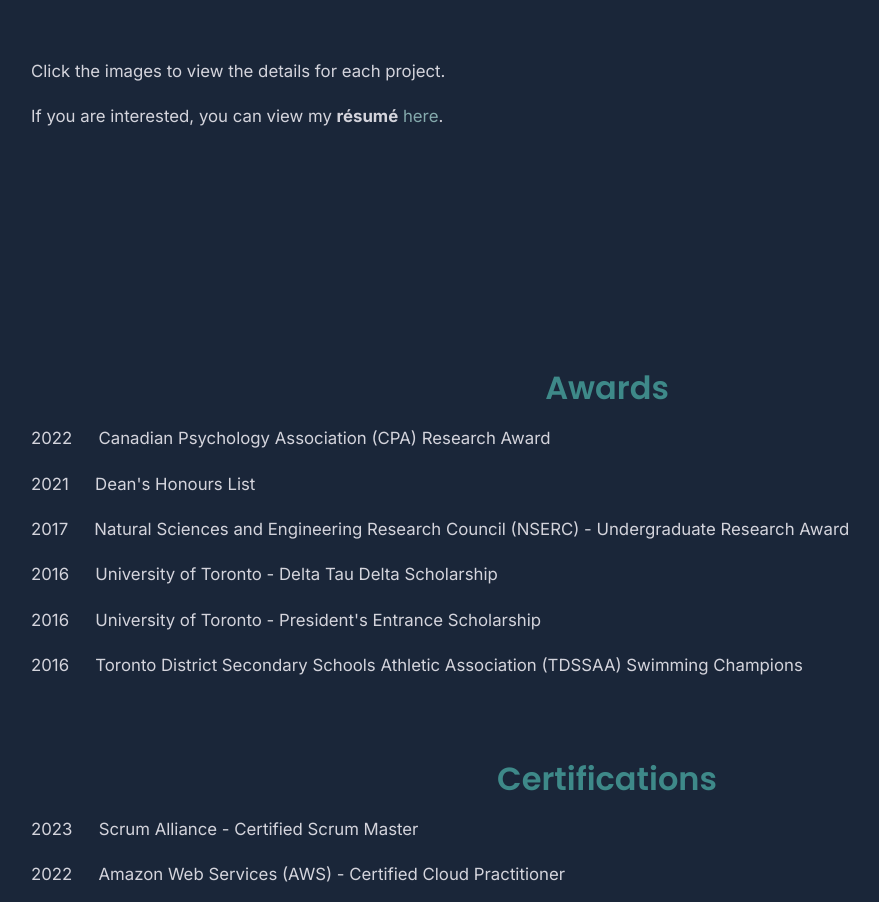
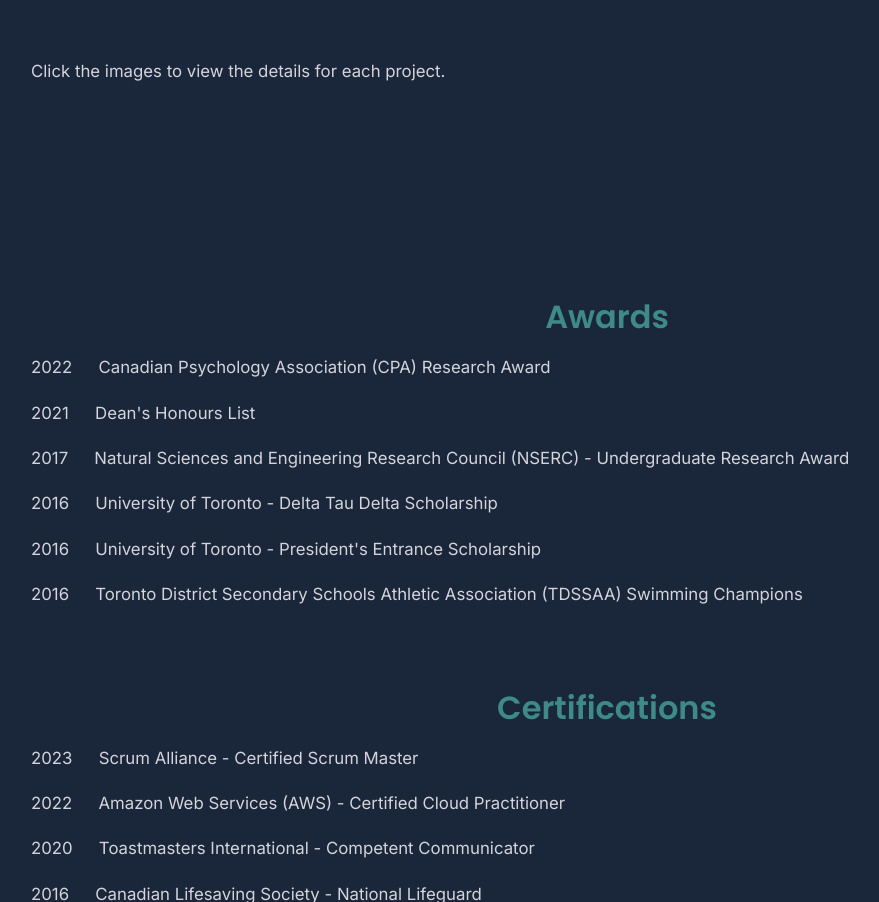
Before and after one commit to billyhsun/billyhsun.github.io, a plain HTML site: page pages/about.html in a window 1280 px wide. Shown: the part 3427-4329 px from the top of the page, without its empty margins (33-912 px from the left). Drawn offline with nearby package versions, Linux system fonts and the light colour scheme.

Commit message:
remove resume

```diff
--- a/pages/about.html
+++ b/pages/about.html
@@ -441,7 +441,6 @@
 
     <br>
     <p>Click the images to view the details for each project.</p>
-    <p>If you are interested, you can view my <b>résumé</b> <a href="/assets/docs/Bill_Sun_Resume.pdf">here</a>.</p><br>
 
 </div>
 
```
Also changed, not shown: index.html (+0 -1 lines), 1 other file.
